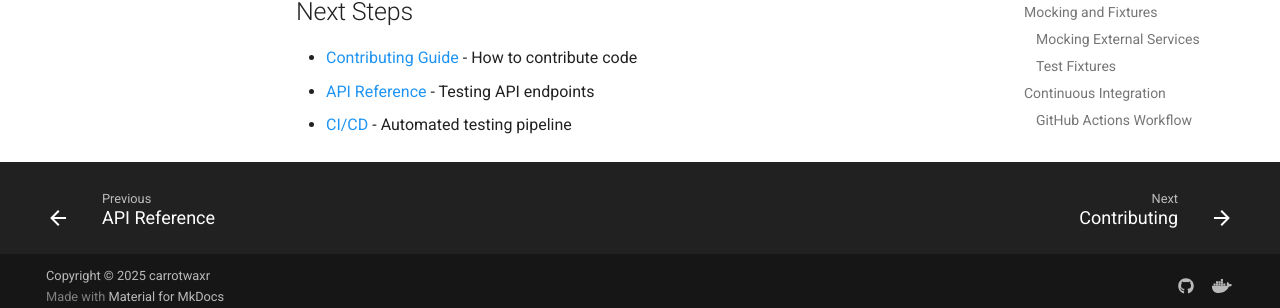
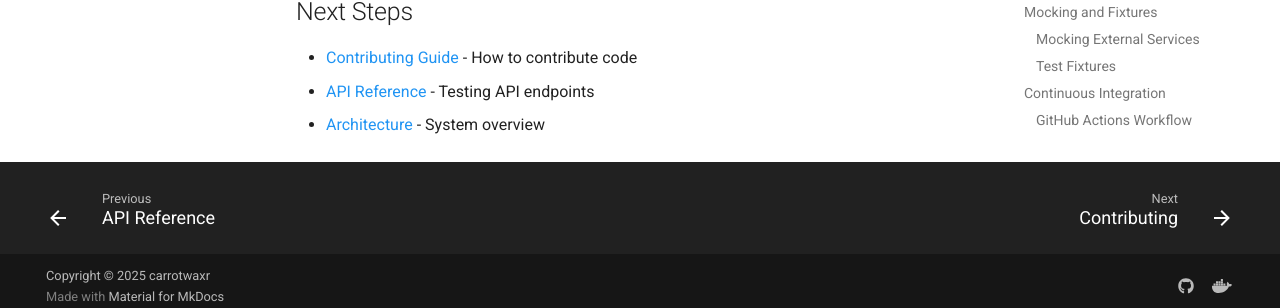
Before and after one commit to carrotwaxr/peek-stash-browser, an MkDocs documentation site: the page built from docs/development/testing.md, in a window 1280 px wide and 900 px high, scrolled down 13946 px. Shown: the part 581-889 px from the top of the window. Built offline with MkDocs 1.6.1 and Material for MkDocs 9.7.7, drawn with Linux system fonts in a browser that asks for light colours; comment, search, counter and statistics services are not loaded.

Commit message:
docs: Fix broken link in testing guide
Replace broken link to non-existent ci-cd.md with valid link to architecture.md
This fixes the GitHub Actions strict mode failure.

Fixes GitHub Actions error:
WARNING - Doc file 'development/testing.md' contains a link '../reference/ci-cd.md',
but the target 'reference/ci-cd.md' is not found among documentation files.

🤖 Generated with [Claude Code](https://claude.com/claude-code)

Co-Authored-By: Claude <noreply@anthropic.com>

```diff
--- a/docs/development/testing.md
+++ b/docs/development/testing.md
@@ -713,4 +713,4 @@ Add to `.vscode/launch.json`:
 
 - [Contributing Guide](contributing.md) - How to contribute code
 - [API Reference](api-reference.md) - Testing API endpoints
-- [CI/CD](../reference/ci-cd.md) - Automated testing pipeline
+- [Architecture](architecture.md) - System overview
```
